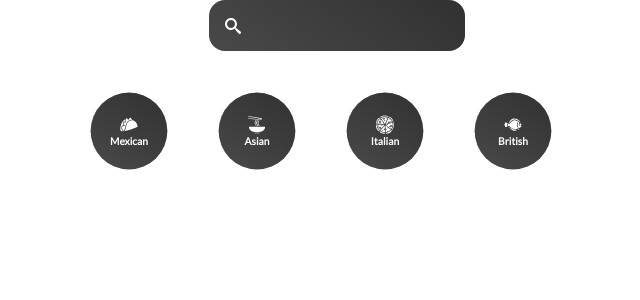
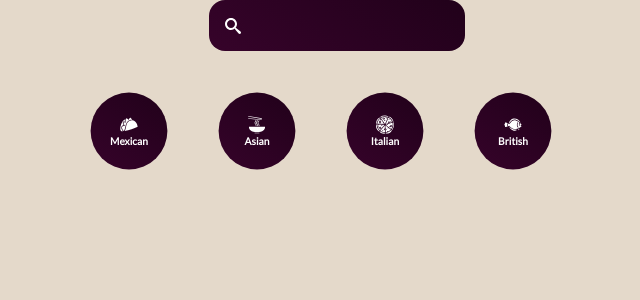
Before and after one commit to ghpaterson/recipease, a React (Create React App) app in the folder recipease/: page /recipe/1 in a window 1280 px wide. Shown: the top 300 px of the page, without its empty margins (303-943 px from the left). Built offline with nearby package versions, Linux system fonts and the light colour scheme; no server answers.

Commit message:
Recipe function, api fetch for individual recipe, no styling yet

```diff
--- a/recipease/src/components/category.jsx
+++ b/recipease/src/components/category.jsx
@@ -40,7 +40,7 @@ const StyledLink = styled(NavLink)`
   border-radius: 50%;
   margin-right: 2rem;
   text-decoration: none;
-  background: linear-gradient(35deg, #494949, #313131);
+  background: linear-gradient(35deg, #36032a, #21011a);
   width: 6rem;
   height: 6rem;
   cursor: pointer;
@@ -56,7 +56,7 @@ const StyledLink = styled(NavLink)`
     font-size: 1.5rem;
   }
   &.active{
-    background: linear-gradient(to right, #f27121, #e94057);
+    background: linear-gradient(to right, #549c85, #396b5b);
 
     svg {
       color: white;
--- a/recipease/src/components/popular.jsx
+++ b/recipease/src/components/popular.jsx
@@ -2,6 +2,7 @@ import { useEffect, useState } from "react";
 import styled from 'styled-components';
 import {Splide, SplideSlide} from '@splidejs/react-splide'
 import '@splidejs/splide/dist/css/splide.min.css';
+import { Link } from 'react-router-dom';
 
 function Popular() {
 
@@ -42,9 +43,11 @@ const [popular, setPopular] = useState([]);
               return(
                 <SplideSlide key={recipe.id}>
                 <Card>
+                  <Link to={'/recipe/' + recipe.id}>
                   <p>{recipe.title}</p>
                   <img src={recipe.image} alt={recipe.title} />
                   <Gradient />
+                  </Link>
                 </Card>
                 </SplideSlide>
               );
--- a/recipease/src/components/search.jsx
+++ b/recipease/src/components/search.jsx
@@ -40,7 +40,7 @@ const FormStyle = styled.form`
 
   input {
     border: none;
-    background: linear-gradient(35deg, #494949, #313131);
+    background: linear-gradient(35deg, #36032a, #21011a);
     font-size: 1rem;
     color: white;
     padding: 1rem 3rem;
--- a/recipease/src/components/veggie.jsx
+++ b/recipease/src/components/veggie.jsx
@@ -2,6 +2,7 @@ import { useEffect, useState } from "react";
 import styled from 'styled-components';
 import {Splide, SplideSlide} from '@splidejs/react-splide'
 import '@splidejs/splide/dist/css/splide.min.css';
+import { Link } from 'react-router-dom';
 
 function Veggie() {
 
@@ -42,9 +43,11 @@ function Veggie() {
               return(
                 <SplideSlide key={recipe.id}>
                 <Card>
+                  <Link to={'/recipe/' + recipe.id}>
                   <p>{recipe.title}</p>
                   <img src={recipe.image} alt={recipe.title} />
                   <Gradient />
+                  </Link>
                 </Card>
                 </SplideSlide>
               );
--- a/recipease/src/index.css
+++ b/recipease/src/index.css
@@ -13,6 +13,7 @@ body {
   -webkit-font-smoothing: antialiased;
   -moz-osx-font-smoothing: grayscale;
   margin: 0% 15%;
+  background-color: rgb(228, 217, 202);
 }
 
 code {
--- a/recipease/src/pages/pages.jsx
+++ b/recipease/src/pages/pages.jsx
@@ -2,6 +2,7 @@ import React from 'react'
 import Homepage from './homepage'
 import Cuisine from './cuisine'
 import Searched from './searched'
+import Recipe from './recipe'
 import {Route, Routes} from 'react-router-dom'
 
 function Pages() {
@@ -10,7 +11,7 @@ function Pages() {
       <Route path="/" element={<Homepage />} />
       <Route path="/cuisine/:type" element={<Cuisine />} />
       <Route path="/searched/:search" element={<Searched />} />
-
+      <Route path="/recipe/:name" element={<Recipe />} />
     </Routes>
   )
 }
--- /dev/null
+++ b/recipease/src/pages/recipe.jsx
@@ -0,0 +1,29 @@
+import {useEffect, useState} from 'react';
+import styled from 'styled-components';
+import {useParams} from 'react-router-dom';
+
+import React from 'react';
+
+function Recipe() {
+
+  let params = useParams();
+  const [details, setDetails] = useState({});
+
+    const fetchDetails = async () => {
+      const data = await fetch(`https://api.spoonacular.com/recipes/${params.name}/information?apiKey=${process.env.REACT_APP_SPOONACULAR_API}`)
+      const detailsData = await data.json();
+      setDetails(detailsData);
+    };
+
+
+  useEffect(() => {
+    fetchDetails();
+  }, [params.name]);
+
+
+  return (
+    <div>{details.title}</div>
+  )
+}
+
+export default Recipe;
--- a/recipease/src/pages/searched.jsx
+++ b/recipease/src/pages/searched.jsx
@@ -2,6 +2,7 @@ import React from 'react'
 import {useState, useEffect} from 'react';
 import {useParams} from 'react-router-dom'
 import styled from 'styled-components'
+import {Link} from 'react-router-dom'
 
 function Searched() {
 
```
